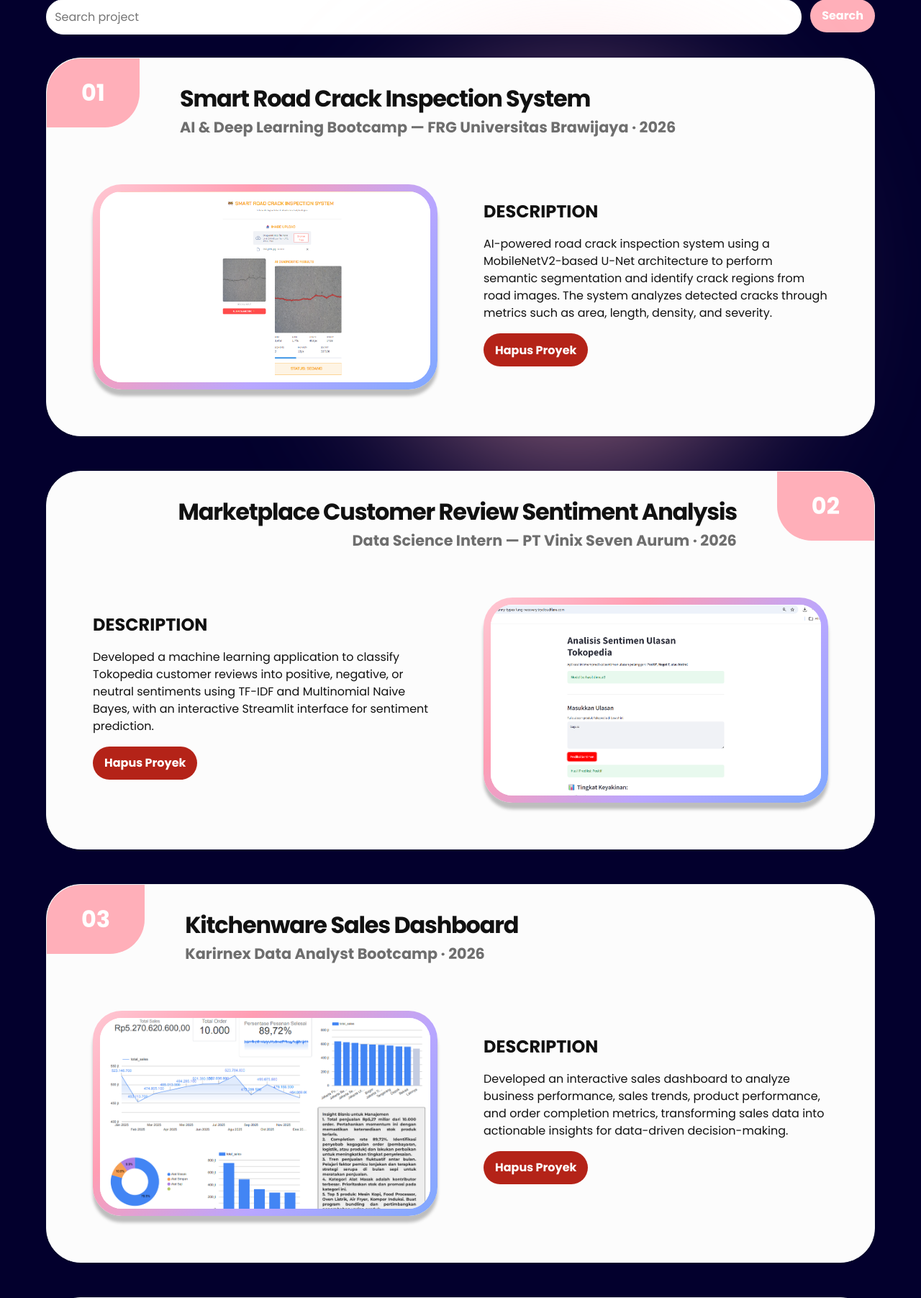
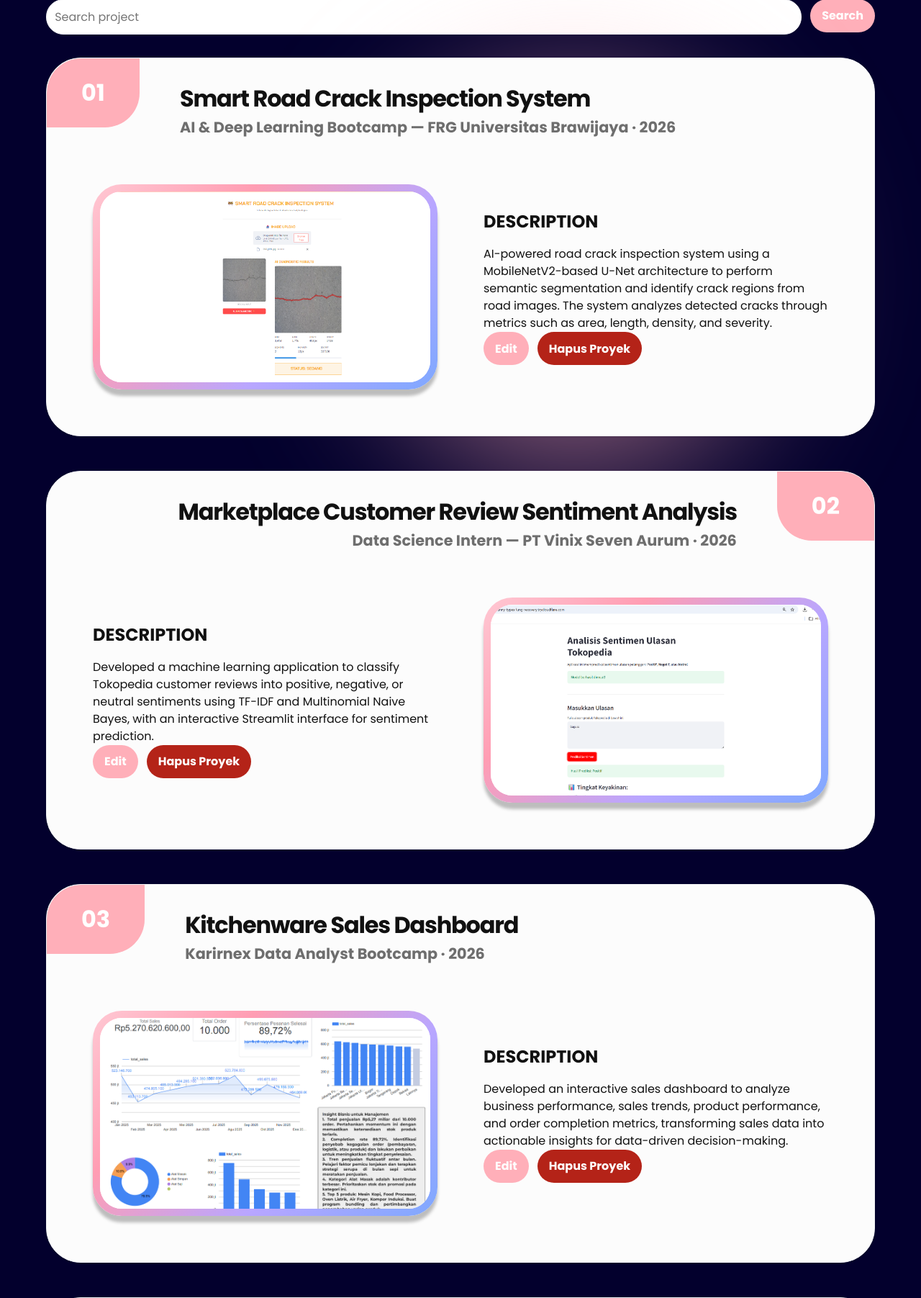
Before and after one commit to syakhrnss/myportofolio, a Django app: page /projects/ in a window 1280 px wide. Shown: the part 479-2282 px from the top of the page at 72% size. Run offline with Django 5.2, Linux system fonts and the light colour scheme; data comes from the database, SQL or seed files in the repository.

Commit message:
feat: add project update functionality

```diff
--- a/main/urls.py
+++ b/main/urls.py
@@ -1,6 +1,6 @@
 from django.urls import path
 
-from main.views import show_main, show_experience, show_projects, create_project, get_projects_json, delete_project, create_experience, edit_experience, delete_experience, get_experiences_json
+from main.views import show_main, show_experience, show_projects, create_project, get_projects_json, delete_project, create_experience, edit_experience, delete_experience, get_experiences_json, edit_project
 
 app_name = "main"
 
@@ -9,6 +9,7 @@ urlpatterns = [
     path("experience/", show_experience, name="show_experience"),
     path("projects/", show_projects, name="show_projects"),
     path("projects/add/", create_project, name="create_project"),
+    path("projects/<int:project_id>/edit/", edit_project, name="edit_project"),
     path("api/projects/", get_projects_json, name="get_projects_json"),
     path("projects/<int:project_id>/delete/",delete_project,name="delete_project"),
     path("experience/add/", create_experience, name="create_experience"),
--- a/main/views.py
+++ b/main/views.py
@@ -89,6 +89,24 @@ def create_project(request):
     }
     return render(request, "projects_form.html", context)
 
+def edit_project(request, project_id):
+    project = get_object_or_404(Project, pk=project_id)
+
+    form = ProjectForm(request.POST or None, instance=project)
+
+    if request.method == "POST" and form.is_valid():
+        form.save()
+        messages.success(request, "Project berhasil diperbarui!")
+        return redirect("main:show_projects")
+
+    context = {
+        "name": "Arsya",
+        "form": form,
+        "project": project,
+    }
+
+    return render(request, "projects_form.html", context)
+
 def get_projects_json(request):
     title_query = request.GET.get("title", "").strip()
     projects = Project.objects.all()
--- a/static/css/style.css
+++ b/static/css/style.css
@@ -1421,13 +1421,26 @@ a { color: inherit; text-decoration: none; }
 .project-actions {
     display: flex;
     align-items: center;
-    flex-wrap: wrap;
-    gap: 20px;
-    margin-top: 1rem;
+    gap: 12px;
 }
 
 .project-actions .experience-status {
-    margin-top: 0;
+    margin: 0;
+    padding: 0;
+    display: flex;
+    align-items: center;
+}
+
+.project-delete-trigger {
+    margin: 0;
+    padding: 0;
+    display: flex;
+    align-items: center;
+}
+
+.project-actions > a,
+.project-actions .button {
+    margin: 0;
 }
 
 .project-delete-modal {
--- a/templates/components/project_delete_modal.html
+++ b/templates/components/project_delete_modal.html
@@ -1,4 +1,4 @@
-<p class="experience-status">
+<p class="project-delete-trigger">
     <button type="button"
             class="button button-danger"
             popovertarget="delete-project-{{ project.id }}"
--- a/templates/projects.html
+++ b/templates/projects.html
@@ -107,6 +107,11 @@
 
                                 <div class="project-actions">
 
+                                    <a href="{% url 'main:edit_project' project.id %}"
+                                    class="button">
+                                        Edit
+                                    </a>
+
                                     {% include "components/project_delete_modal.html" with project=project %}
 
                                 </div>
```
Also changed, not shown: templates/projects_form.html (+21 -5 lines).
